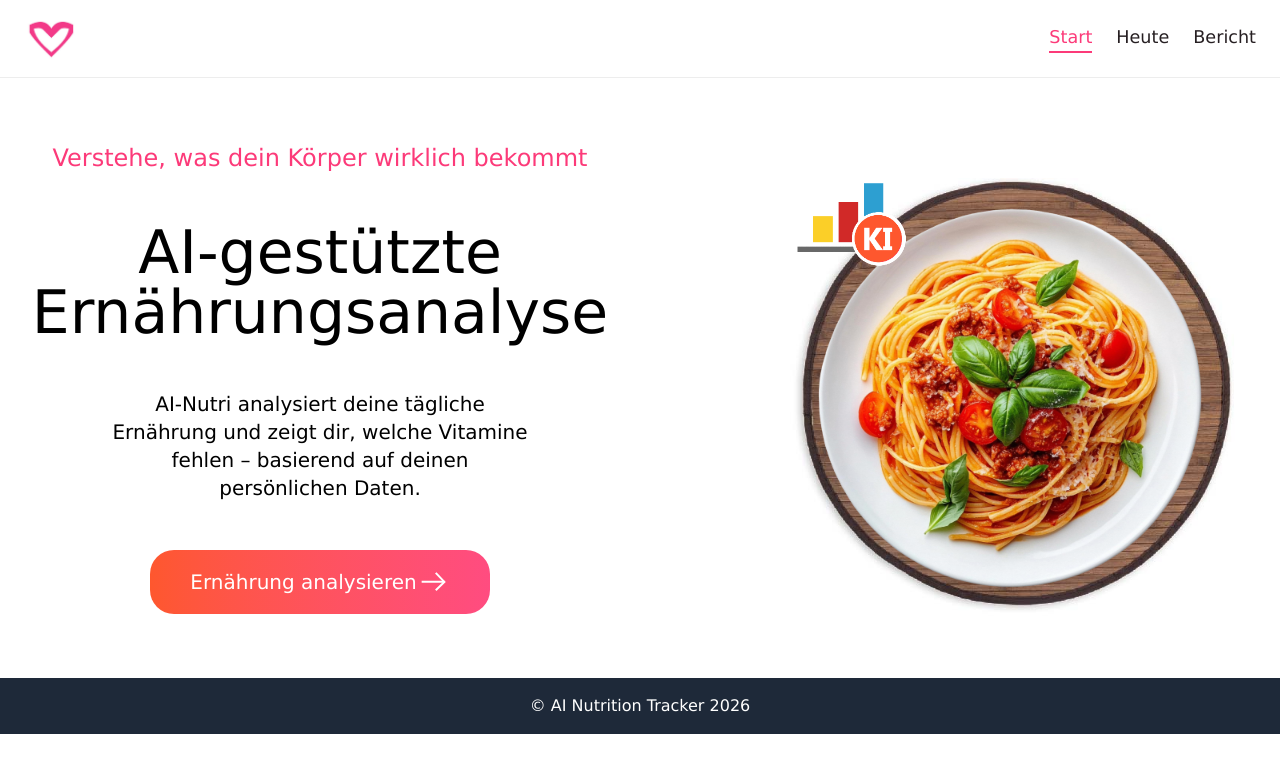
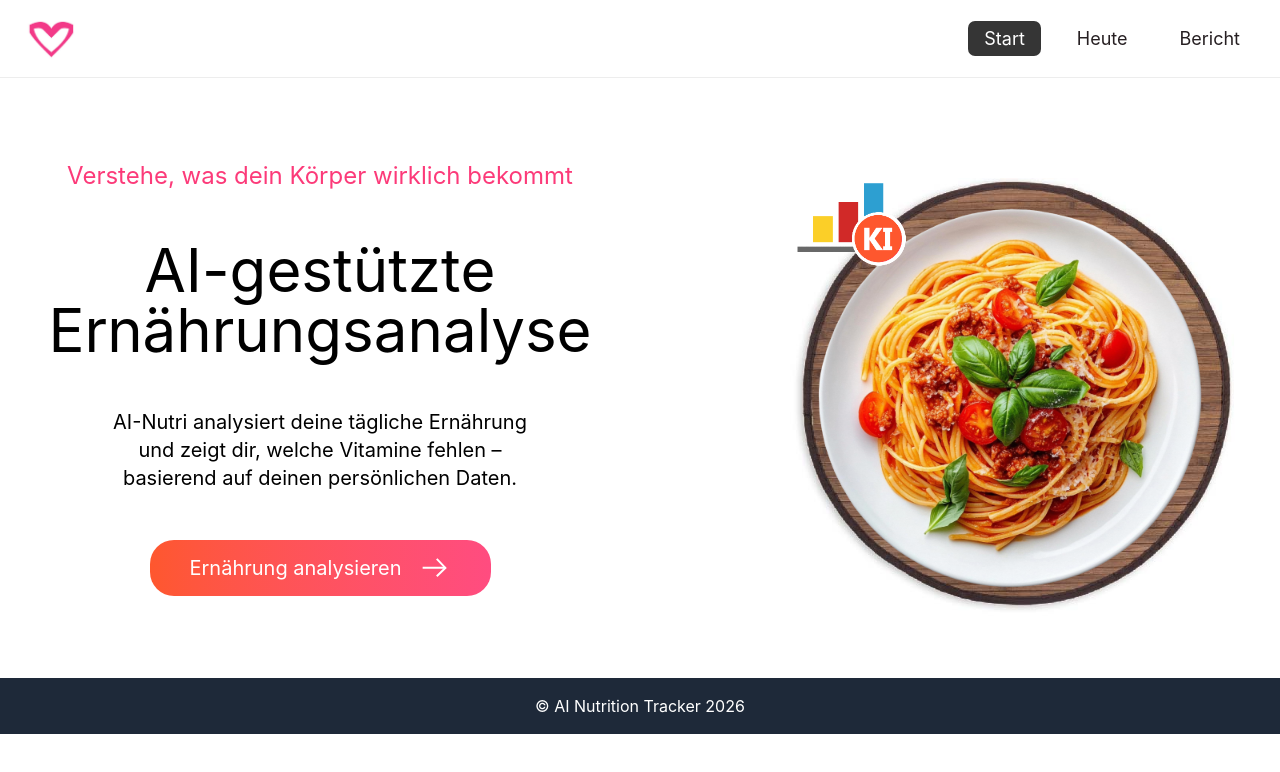
Before and after one commit to SerhiiBab/ai-nutri, a React (Vite) app: page / in a window 1280 px wide. Shown: the top 772 px of the page. Built offline with nearby package versions, Linux system fonts and the light colour scheme.

Commit message:
Initial commit

```diff
--- a/package.json
+++ b/package.json
@@ -12,6 +12,7 @@
   "dependencies": {
     "@tailwindcss/vite": "^4.1.17",
     "framer-motion": "^12.23.26",
+    "gsap": "^3.14.2",
     "react": "^18.2.0",
     "react-dom": "^18.2.0",
     "react-router-dom": "^6.30.2",
--- /dev/null
+++ b/src/components/AnimatedTextButton.tsx
@@ -0,0 +1,37 @@
+import { useEffect, useRef } from "react";
+import gsap from "gsap";
+import SplitText from "gsap/SplitText";
+
+gsap.registerPlugin(SplitText);
+
+export default function AnimatedTextButton() {
+  const textRef = useRef<HTMLSpanElement | null>(null);
+  const splitRef = useRef<SplitText | null>(null);
+
+  useEffect(() => {
+    if (!textRef.current) return;
+
+    // Создаем SplitText один раз
+    splitRef.current = new SplitText(textRef.current, { type: "chars" });
+
+    // Анимация только при загрузке
+    gsap.from(splitRef.current.chars, {
+      y: 10,
+      opacity: 0,
+      duration: 0.5,
+      ease: "power4.out",
+      stagger: 0.035,
+    });
+
+    return () => {
+      splitRef.current?.revert();
+    };
+  }, []);
+
+  return (
+    <div ref={textRef} className="hero-block--text__2 text-6xl text-center transition" id="words">
+          AI-gestützte <br />
+          Ernährungsanalyse
+    </div>
+  );
+}
--- a/src/components/Header/Header.css
+++ b/src/components/Header/Header.css
@@ -1,5 +1,5 @@
 * {
-  font-family: "Verdana";
+  font-family: "Inter", sans-serif;
 }
 
 
@@ -27,19 +27,26 @@
 
 .nav {
   display: flex;
-  gap: 24px;
+  gap: 20px;
 }
 
 .nav a {
   color: #261F22;
   text-decoration: none;
-  font-size: 1.1rem;
+  font-size: 18px;
+  padding: 4px 16px;
+  border-radius: 7px;
+  transition: all 0.3s;
+}
+
+.nav a:hover {
+  background-color: #ebeef4;
+
 }
 
 .nav a.active {
-  border-bottom: 2px solid #FC3A79;
-  color: #FC3A79;
-
+  background-color: #353535;
+  color: #fff;
 }
 
 /* Burger */
--- a/src/index.css
+++ b/src/index.css
@@ -1,4 +1,6 @@
 @import "tailwindcss";
+
+@import url('https://fonts.googleapis.com/css2?family=Inter:ital,opsz,wght@0,14..32,100..900;1,14..32,100..900&display=swap');
 
 * {
   box-sizing: border-box;
@@ -6,7 +8,7 @@
 
 body {
   margin: 0;
-  font-family: Arial, sans-serif;
+  font-family: "Inter", sans-serif;
 }
 
 .main-width {
--- a/src/pages/Start.tsx
+++ b/src/pages/Start.tsx
@@ -1,4 +1,5 @@
 import HeroBild from "../components/HeroBild/HeroBild";
+import AnimatedTextButton from "../components/AnimatedTextButton";
 
 const Start = () => {
   return (
@@ -7,20 +8,36 @@ const Start = () => {
         <div className="hero-block--text__1 text-[#FC3A79] text-2xl">
           Verstehe, was dein Körper wirklich bekommt
         </div>
-        <div className="hero-block--text__2 text-6xl text-center">
-          AI-gestützte <br />
-          Ernährungsanalyse
-        </div>
+        <AnimatedTextButton />
         <div className="hero-block--text__3 text-xl text-center max-w-2/3">
           AI-Nutri analysiert deine tägliche Ernährung und zeigt dir, welche
           Vitamine fehlen – basierend auf deinen persönlichen Daten.
         </div>
         <div
-          className="hero-block--text__4 h-14 bg-linear-to-r from-[#FE572E] to-[#FF4C80]
-        flex items-center rounded-3xl pt-8 pr-10 pb-8 pl-10 text-white text-xl"
+          className="
+    hero-block--text__4
+    h-14
+    px-10
+    flex items-center gap-4
+    rounded-3xl
+    text-white text-xl
+    cursor-pointer
+    bg-linear-to-r from-[#FE572E] to-[#FF4C80]
+    transition-all duration-300 ease-out
+    hover:-translate-y-1
+    hover:shadow-[0_10px_30px_rgba(255,76,128,0.45)]
+    hover:scale-[1.03]
+    active:scale-[0.98]
+    group
+  "
         >
-          Ernährung analysieren
+          <span className="relative z-10">Ernährung analysieren</span>
+
           <svg
+            className="
+      transition-transform duration-300 ease-out
+      group-hover:translate-x-2
+    "
             width="33"
             height="33"
             viewBox="0 0 33 33"
@@ -30,12 +47,12 @@ const Start = () => {
             <path
               d="M27.3763 15.8078L4.65137 15.8457"
               stroke="white"
-              stroke-width="2"
+              strokeWidth="2"
             />
             <path
               d="M18.7462 6.8175L27.3763 15.8831L18.7751 24.1675"
               stroke="white"
-              stroke-width="2"
+              strokeWidth="2"
             />
           </svg>
         </div>
```
Also changed, not shown: 1 other file (tests, documents, lock files or other folders).
